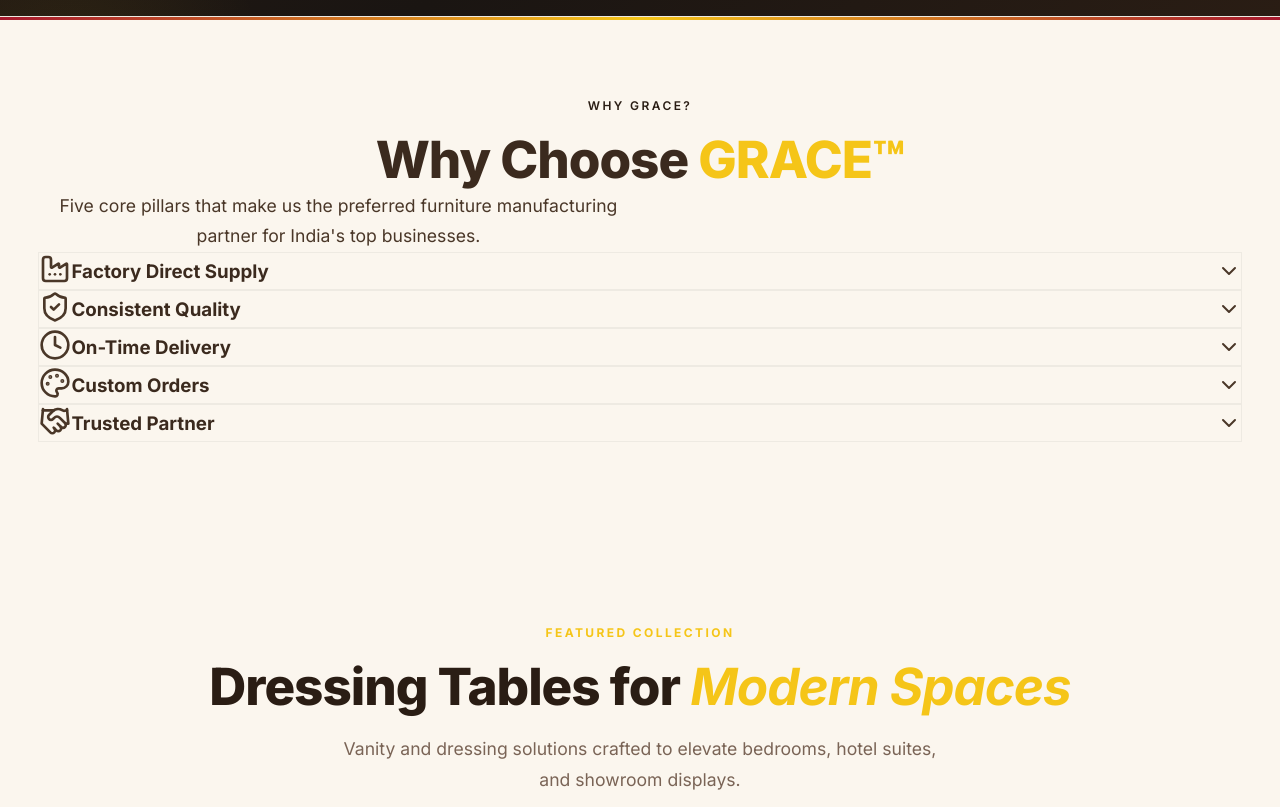
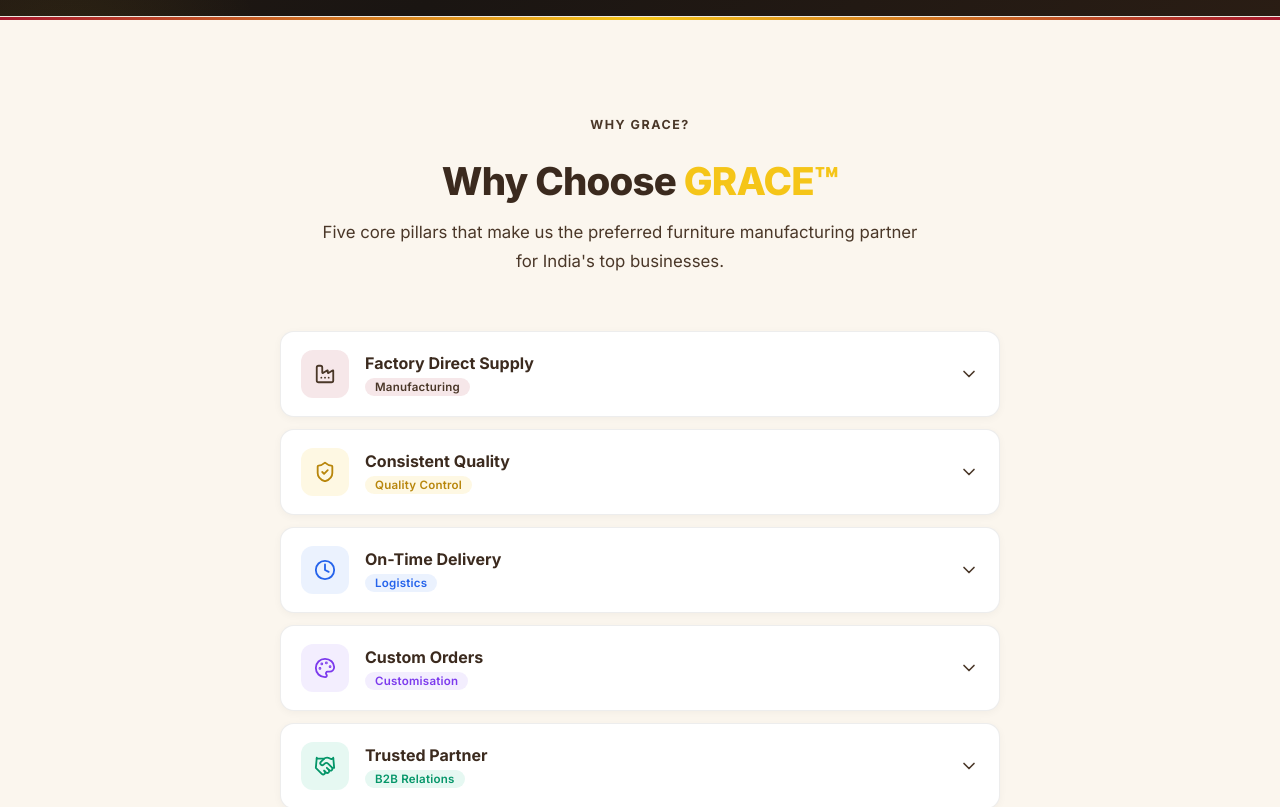
Before and after one commit to GENAI-NETWORKS/grace_furnitures, a Next.js app: page / in a window 1280 px wide. Shown: the part 3460-4267 px from the top of the page. Built offline with nearby package versions, Linux system fonts and the light colour scheme.

Commit message:
feat: restyle USP section to Psychiatry card design with icon box and label pill

```diff
--- a/src/components/UspSection.tsx
+++ b/src/components/UspSection.tsx
@@ -6,31 +6,46 @@
   {
     id: 1,
     title: "Factory Direct Supply",
-    icon: <Factory width="32" height="32" />,
+    label: "Manufacturing",
+    icon: <Factory width="22" height="22" />,
+    iconBg: "rgba(166,25,46,0.10)",
+    iconColor: "var(--brand-red)",
     desc: "No middlemen. We manufacture and supply directly, giving you better pricing and full transparency."
   },
   {
     id: 2,
     title: "Consistent Quality",
-    icon: <ShieldCheck width="32" height="32" />,
+    label: "Quality Control",
+    icon: <ShieldCheck width="22" height="22" />,
+    iconBg: "rgba(245,197,24,0.12)",
+    iconColor: "#b8860b",
     desc: "Strict quality control at every stage. Every piece that leaves our factory meets our premium standard."
   },
   {
     id: 3,
     title: "On-Time Delivery",
-    icon: <Clock width="32" height="32" />,
+    label: "Logistics",
+    icon: <Clock width="22" height="22" />,
+    iconBg: "rgba(59,130,246,0.10)",
+    iconColor: "#2563eb",
     desc: "We understand your project timelines. Our logistics team ensures on-schedule delivery, every time."
   },
   {
     id: 4,
     title: "Custom Orders",
-    icon: <Palette width="32" height="32" />,
+    label: "Customisation",
+    icon: <Palette width="22" height="22" />,
+    iconBg: "rgba(139,92,246,0.10)",
+    iconColor: "#7c3aed",
     desc: "Send us your design requirements or dimensions. We'll manufacture it exactly to your specifications."
   },
   {
     id: 5,
     title: "Trusted Partner",
-    icon: <Handshake width="32" height="32" />,
+    label: "B2B Relations",
+    icon: <Handshake width="22" height="22" />,
+    iconBg: "rgba(16,185,129,0.10)",
+    iconColor: "#059669",
     desc: "Long-term B2B relationships with showrooms, hotels, and designers across Tamil Nadu and beyond."
   }
 ];
@@ -39,61 +54,102 @@
   const [openId, setOpenId] = useState<number | null>(null);
 
   const toggleAccordion = (id: number) => {
-    if (openId === id) {
-      setOpenId(null);
-    } else {
-      setOpenId(id);
-    }
+    setOpenId(openId === id ? null : id);
   };
 
   return (
-    <section id="usp" className="py-24" style={{ backgroundColor: 'var(--cream)', borderTop: '1px solid rgba(0,0,0,0.05)' }}>
+    <section id="usp" style={{ backgroundColor: 'var(--cream)', borderTop: '1px solid rgba(0,0,0,0.05)', padding: '96px 0' }}>
       <div className="container">
-        <div className="text-center mb-16 max-w-3xl mx-auto">
-          <span className="section-label" style={{ color: 'var(--espresso-dark)', fontWeight: 600 }}>WHY GRACE?</span>
-          <h2 className="section-title text-4xl md:text-5xl font-bold mt-2" style={{ color: 'var(--espresso)' }}>
+        <div style={{ textAlign: 'center', maxWidth: '640px', margin: '0 auto 56px' }}>
+          <span className="section-label" style={{ color: 'var(--brand-red)', fontWeight: 700, fontSize: '0.78rem', letterSpacing: '0.12em' }}>WHY GRACE?</span>
+          <h2 className="section-title" style={{ color: 'var(--espresso)', fontSize: '2.4rem', fontWeight: 800, marginTop: '10px', lineHeight: 1.2 }}>
             Why Choose <span style={{ color: 'var(--gold)' }}>GRACE™</span>
           </h2>
-          <p className="section-sub text-lg mt-4" style={{ color: 'var(--espresso-light)' }}>
-            Five core pillars that make us the preferred furniture manufacturing partner for India's top businesses.
+          <p className="section-sub" style={{ color: 'var(--espresso-light)', fontSize: '1.05rem', marginTop: '14px', lineHeight: 1.7 }}>
+            Five core pillars that make us the preferred furniture manufacturing partner for India&apos;s top businesses.
           </p>
         </div>
 
-        <div className="flex flex-col gap-4 max-w-3xl mx-auto">
+        <div style={{ display: 'flex', flexDirection: 'column', gap: '12px', maxWidth: '720px', margin: '0 auto' }}>
           {usps.map((usp) => {
             const isOpen = openId === usp.id;
             return (
               <div
                 key={usp.id}
-                className="bg-white rounded-lg shadow-sm border border-[rgba(0,0,0,0.05)] overflow-hidden cursor-pointer"
                 onClick={() => toggleAccordion(usp.id)}
-                style={{ transition: 'all 0.3s ease' }}
+                style={{
+                  background: '#fff',
+                  borderRadius: '14px',
+                  border: isOpen ? '1.5px solid rgba(166,25,46,0.18)' : '1.5px solid rgba(0,0,0,0.07)',
+                  boxShadow: isOpen ? '0 6px 28px rgba(0,0,0,0.08)' : '0 2px 8px rgba(0,0,0,0.04)',
+                  cursor: 'pointer',
+                  transition: 'all 0.25s ease',
+                  overflow: 'hidden'
+                }}
               >
-                <div className="p-5 flex items-center justify-between">
-                  <div className="flex items-center gap-4">
-                    <div style={{ color: 'var(--brand-red)' }}>
+                {/* Header Row */}
+                <div style={{ display: 'flex', alignItems: 'center', justifyContent: 'space-between', padding: '18px 20px' }}>
+                  <div style={{ display: 'flex', alignItems: 'center', gap: '16px' }}>
+                    {/* Icon Box */}
+                    <div style={{
+                      width: '48px',
+                      height: '48px',
+                      borderRadius: '12px',
+                      background: usp.iconBg,
+                      display: 'flex',
+                      alignItems: 'center',
+                      justifyContent: 'center',
+                      color: usp.iconColor,
+                      flexShrink: 0
+                    }}>
                       {usp.icon}
                     </div>
-                    <h3 className="font-bold text-xl" style={{ color: 'var(--espresso)' }}>{usp.title}</h3>
+                    {/* Title + Label */}
+                    <div>
+                      <div style={{ fontWeight: 700, fontSize: '1rem', color: 'var(--espresso)', lineHeight: 1.3 }}>
+                        {usp.title}
+                      </div>
+                      <span style={{
+                        display: 'inline-block',
+                        marginTop: '5px',
+                        fontSize: '0.72rem',
+                        fontWeight: 600,
+                        color: usp.iconColor,
+                        background: usp.iconBg,
+                        borderRadius: '20px',
+                        padding: '2px 10px',
+                        letterSpacing: '0.02em'
+                      }}>
+                        {usp.label}
+                      </span>
+                    </div>
                   </div>
+                  {/* Chevron */}
                   <ChevronDown
+                    width={20}
+                    height={20}
                     style={{
                       color: 'var(--espresso-light)',
                       transform: isOpen ? 'rotate(180deg)' : 'rotate(0deg)',
-                      transition: 'transform 0.3s ease'
+                      transition: 'transform 0.3s ease',
+                      flexShrink: 0
                     }}
                   />
                 </div>
 
-                <div
-                  style={{
-                    maxHeight: isOpen ? '200px' : '0',
-                    opacity: isOpen ? 1 : 0,
-                    overflow: 'hidden',
-                    transition: 'max-height 0.3s ease, opacity 0.3s ease, padding 0.3s ease'
-                  }}
-                >
-                  <div className="p-5 pt-0 text-[var(--espresso-light)] leading-relaxed">
+                {/* Expandable Description */}
+                <div style={{
+                  maxHeight: isOpen ? '160px' : '0',
+                  opacity: isOpen ? 1 : 0,
+                  overflow: 'hidden',
+                  transition: 'max-height 0.3s ease, opacity 0.25s ease'
+                }}>
+                  <div style={{
+                    padding: '0 20px 18px 84px',
+                    color: 'var(--espresso-light)',
+                    fontSize: '0.93rem',
+                    lineHeight: 1.7
+                  }}>
                     {usp.desc}
                   </div>
                 </div>
```
